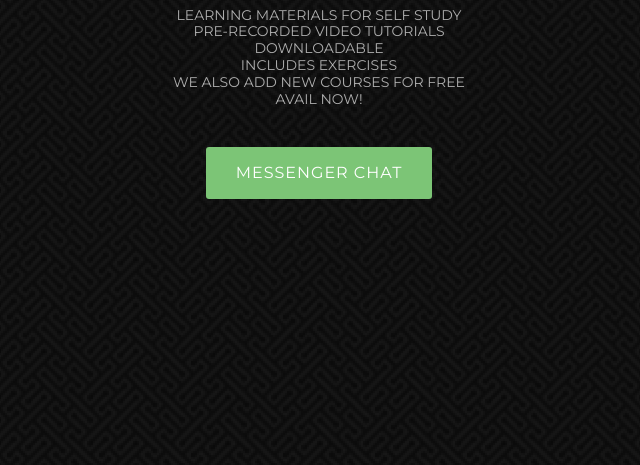
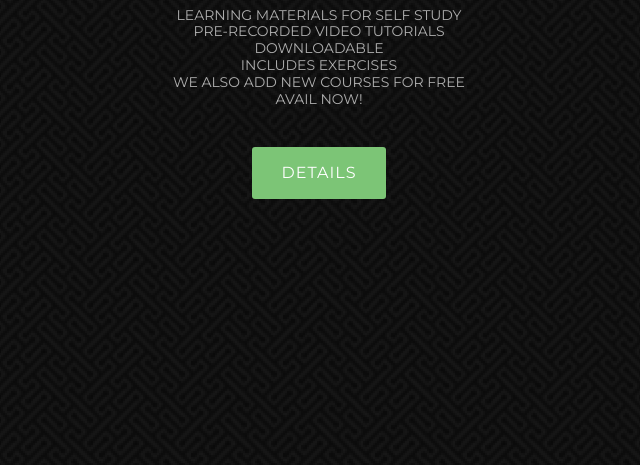
Before and after one commit to PHTutorials/phtutorial, a plain HTML site: page index.html in a window 1280 px wide. Shown: the part 335-800 px from the top of the page, without its empty margins (321-961 px from the left). Drawn offline with nearby package versions, Linux system fonts and the light colour scheme.

Commit message:
v4 messenger delete

```diff
--- a/index.html
+++ b/index.html
@@ -35,7 +35,7 @@
     <div class="hero-container">
       <h1 data-aos="zoom-in">Become A Data Analyst</h1>
       <h2 data-aos="fade-up">Learning Materials For Self Study<br>Pre-Recorded Video Tutorials<br>Downloadable <br>Includes Exercises<br>We Also Add New Courses For Free<br>  Avail Now! </h2>
-      <a data-aos="fade-up" data-aos-delay="200" href="https://www.messenger.com/login.php?next=https%3A%2F%2Fwww.messenger.com%2Ft%2F102775139269420%2F%3Fmessaging_source%3Dsource%253Apages%253Amessage_shortlink%26source_id%3D1441792%26recurring_notification%3D0" class="btn-get-started scrollto">Messenger Chat</a>
+      <a data-aos="fade-up" data-aos-delay="200" href="#about" class="btn-get-started scrollto">Details</a>
     </div>
   </section><!-- End Hero -->
 
@@ -584,7 +584,7 @@
       chatbox.setAttribute("attribution", "biz_inbox");
     </script>
 
-    <!-- Your SDK code
+    <!-- Your SDK code -->
     <script>
       window.fbAsyncInit = function() {
         FB.init({
@@ -600,4 +600,4 @@
         js.src = 'https://connect.facebook.net/en_US/sdk/xfbml.customerchat.js';
         fjs.parentNode.insertBefore(js, fjs);
       }(document, 'script', 'facebook-jssdk'));
-    </script> -->
+    </script>
```
